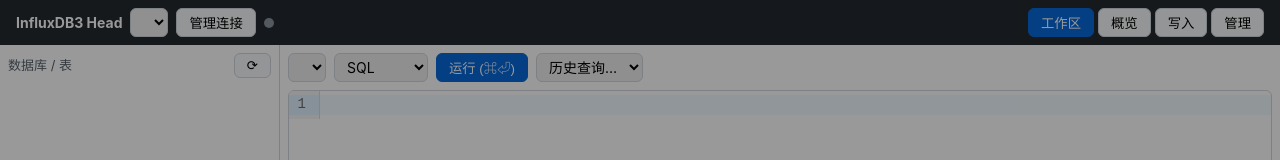
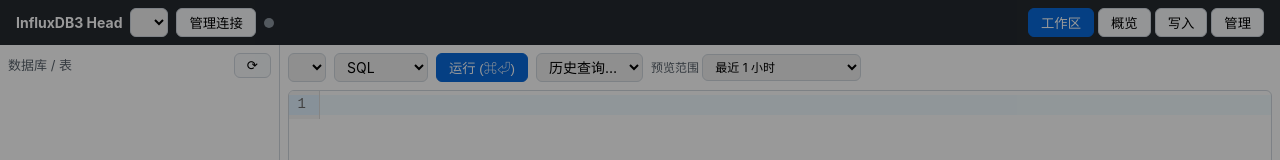
Before and after one commit to yan92626/influxdb-plugin, a Vue app: page / in a window 1280 px wide. Shown: the top 160 px of the page. Built offline with nearby package versions, Linux system fonts and the light colour scheme.

Commit message:
fix(query): 预览默认限定时间范围，规避 parquet 文件扫描上限

```diff
--- a/src/stores/query.ts
+++ b/src/stores/query.ts
@@ -11,6 +11,8 @@
     db: '',
     language: 'sql' as 'sql' | 'influxql',
     text: '',
+    // 预览时间范围；大库不带时间条件会超 parquet 文件扫描上限
+    previewRange: '1 hour' as string,
     running: false,
     result: null as QueryResult | null,
     error: '',
@@ -37,6 +39,10 @@
       } catch (e) {
         this.result = null
         this.error = e instanceof ApiError ? `${e.message}${e.detail ? `\n${e.detail}` : ''}` : String(e)
+        if (this.error.includes('file limit')) {
+          this.error +=
+            "\n\n💡 该库数据量大，请在查询中限定时间范围，例如：WHERE time >= now() - INTERVAL '1 hour'"
+        }
       } finally {
         this.running = false
       }
@@ -44,7 +50,11 @@
     async preview(db: string, table: string) {
       this.db = db
       this.language = 'sql'
-      this.text = `SELECT * FROM "${table}" ORDER BY time DESC LIMIT 100`
+      const where =
+        this.previewRange === 'all'
+          ? ''
+          : ` WHERE time >= now() - INTERVAL '${this.previewRange}'`
+      this.text = `SELECT * FROM "${table}"${where} ORDER BY time DESC LIMIT 100`
       await this.run()
     },
   },
--- a/src/views/ExplorerView.vue
+++ b/src/views/ExplorerView.vue
@@ -64,6 +64,16 @@
             [{{ h.language }}/{{ h.db }}] {{ h.q.slice(0, 60) }}
           </option>
         </select>
+        <label class="muted">预览范围
+          <select v-model="query.previewRange" title="点击左侧表名预览时的时间范围">
+            <option value="5 minutes">最近 5 分钟</option>
+            <option value="1 hour">最近 1 小时</option>
+            <option value="6 hours">最近 6 小时</option>
+            <option value="1 day">最近 1 天</option>
+            <option value="7 days">最近 7 天</option>
+            <option value="all">全部（大库可能超限）</option>
+          </select>
+        </label>
       </div>
       <QueryEditor v-model="query.text" @run="query.run()" class="qe" />
       <div class="results">
```
